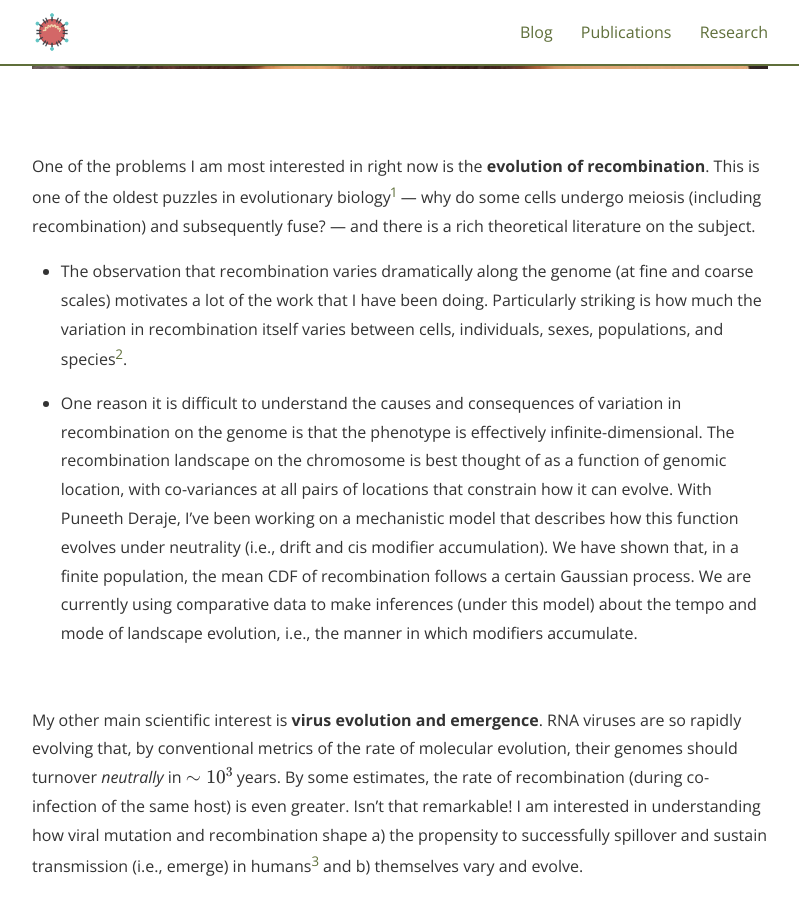
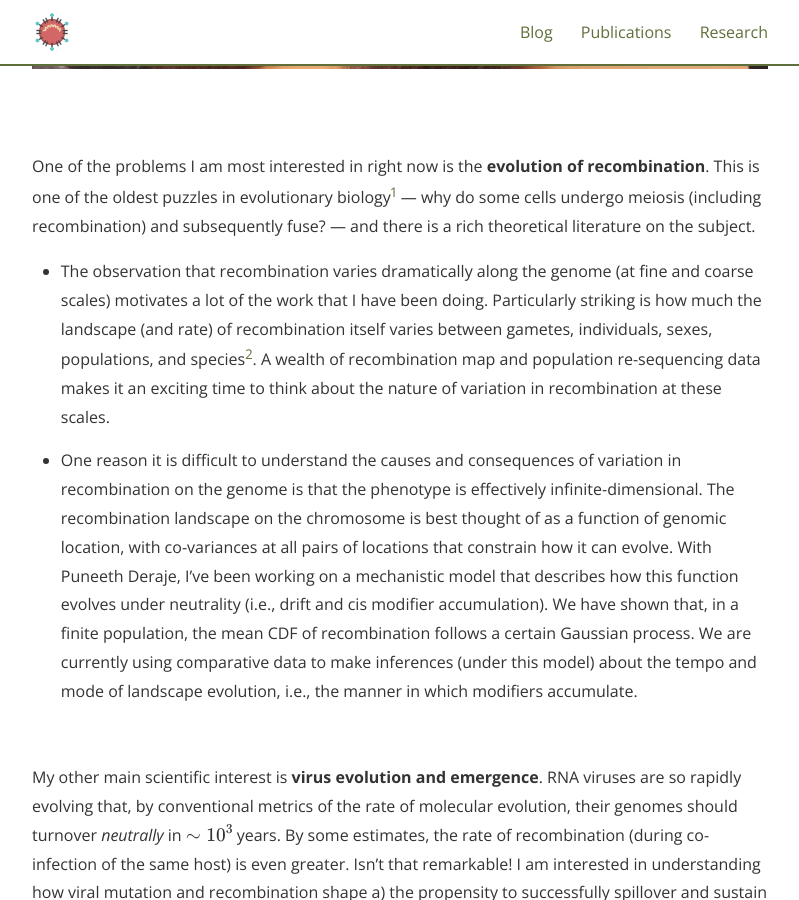
Before and after one commit to metekaanyuksel/metekaanyuksel.github.io, a Jekyll site: the page built from research.md, in a window 1280 px wide and 900 px high, scrolled down 958 px. Shown: the whole window, without its empty margins (240-1039 px from the left). Built offline with Jekyll 4.4.1, drawn with Linux system fonts in a browser that asks for light colours; nearby versions of some CDN libraries; some web fonts are replaced.

Commit message:
more cleanup

```diff
--- a/research.md
+++ b/research.md
@@ -15,7 +15,7 @@
 
 One of the problems I am most interested in right now is the **evolution of recombination**. This is one of the oldest puzzles in evolutionary biology[^1] --- why do some cells undergo meiosis (including recombination) and subsequently fuse? --- and there is a rich theoretical literature on the subject.
 
-- The observation that recombination varies dramatically along the genome (at fine and coarse scales) motivates a lot of the work that I have been doing. Particularly striking is how much the variation in recombination itself varies between cells, individuals, sexes, populations, and species[^2].
+- The observation that recombination varies dramatically along the genome (at fine and coarse scales) motivates a lot of the work that I have been doing. Particularly striking is how much the landscape (and rate) of recombination itself varies between gametes, individuals, sexes, populations, and species[^2]. A wealth of recombination map and population re-sequencing data makes it an exciting time to think about the nature of variation in recombination at these scales.
 
 - One reason it is difficult to understand the causes and consequences of variation in recombination on the genome is that the phenotype is effectively infinite-dimensional. The recombination landscape on the chromosome is best thought of as a function of genomic location, with co-variances at all pairs of locations that constrain how it can evolve. With Puneeth Deraje, I've been working on a mechanistic model that describes how this function evolves under neutrality (i.e., drift and cis modifier accumulation). We have shown that, in a finite population, the mean CDF of recombination follows a certain Gaussian process. We are currently using comparative data to make inferences (under this model) about the tempo and mode of landscape evolution, i.e., the manner in which modifiers accumulate.
 
```
